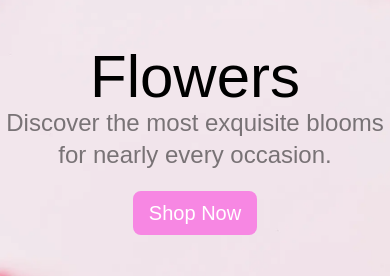
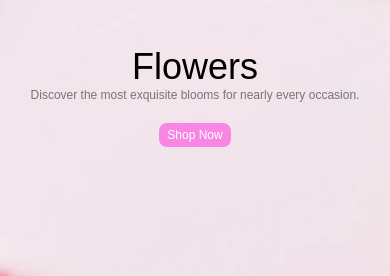
Before and after one commit to robertchapmanrlc/flourishing-flowers, a Next.js app: page / in a window 390 px wide. Shown: the part 217-493 px from the top of the page. Built offline with nearby package versions, Linux system fonts and the light colour scheme; no server answers; the database is empty; a web font is replaced by a local one.

Commit message:
Made the text on the hero section image responsive

```diff
--- a/src/app/page.tsx
+++ b/src/app/page.tsx
@@ -12,11 +12,13 @@ export default async function Main() {
         style={{ backgroundImage: `url(/Banner1.webp)` }}
       >
         <div className="h-[200px] relative flex flex-col items-center">
-          <h2 className="font-pokova text-6xl">Flowers</h2>
-          <h5 className="text-center font-pokova text-2xl text-black/50">
+          <h2 className="font-pokova text-4xl sm:text-5xl lg:text-6xl">
+            Flowers
+          </h2>
+          <h5 className="text-center font-pokova text-xs sm:text-base lg:text-2xl text-black/50">
             Discover the most exquisite blooms for nearly every occasion.
           </h5>
-          <button className="mt-5 bg-primary py-2 px-4 rounded-lg text-white font-pokova text-xl hover:text-2xl transition-all">
+          <button className="mt-5 bg-primary py-1 px-2 sm:py-2 sm:px-4 rounded-lg text-white font-pokova text-xs sm:text-base hover:text-base sm:hover:text-lg lg:text-xl lg:hover:text-2xl transition-all">
             Shop Now
           </button>
         </div>
@@ -36,8 +38,12 @@ export default async function Main() {
                 alt={product.name}
               />
               <div className="w-full px-5 flex flex-row justify-between items-center">
-                <h5 className="font-pokova text-sm sm:text-lg lg:text-xl">{product.name}</h5>
-                <h5 className="font-pokova text-sm sm:text-lg lg:text-xl">${product.price}</h5>
+                <h5 className="font-pokova text-sm sm:text-lg lg:text-xl">
+                  {product.name}
+                </h5>
+                <h5 className="font-pokova text-sm sm:text-lg lg:text-xl">
+                  ${product.price}
+                </h5>
               </div>
             </div>
           ))}
```
